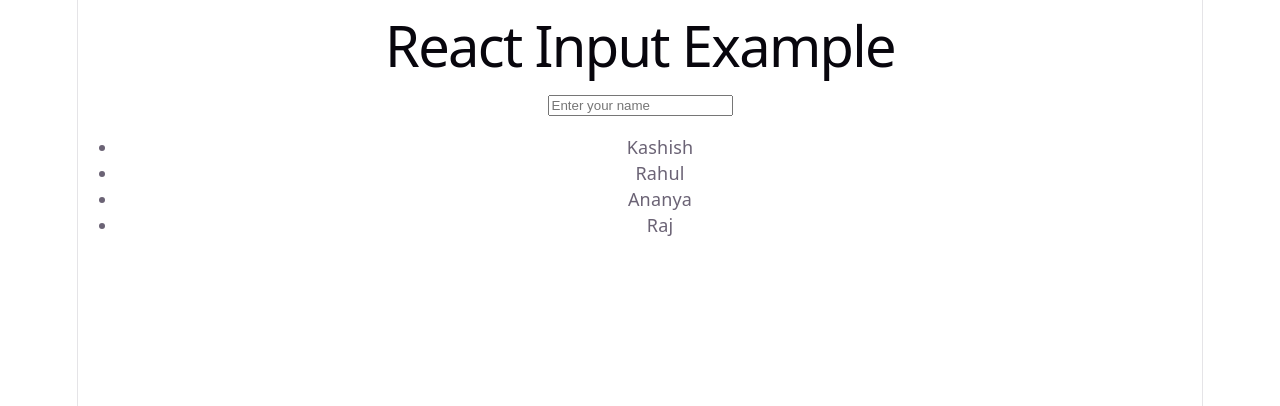
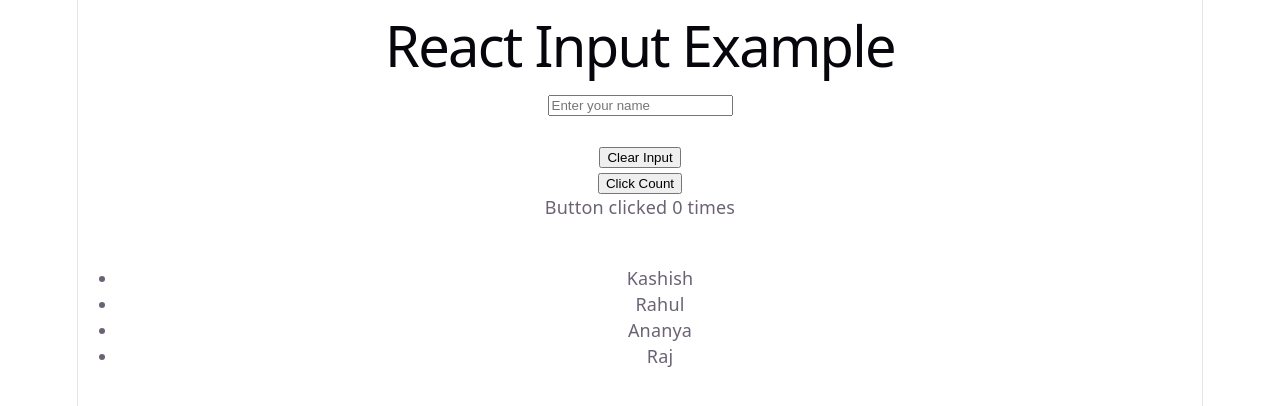
Before and after one commit to kasheeesh08/react-learning-journey, a React (Vite) app: page / in a window 1280 px wide. Shown: the top 406 px of the page. Built offline with nearby package versions, Linux system fonts and the light colour scheme.

Commit message:
Practised multiple states and useEffect dependencies

```diff
--- a/src/App.jsx
+++ b/src/App.jsx
@@ -6,6 +6,13 @@ function App() {
   const filteredStudents = students.filter((student) =>
   student.toLowerCase().includes(name.toLowerCase())
   )
+  function clearInput() {
+    setName('')
+  }
+  const [count, setCount] = useState(0)
+  useEffect(() => {
+    console.log('Button count updated')
+  }, [count])
 
   return (
     <div>
@@ -17,6 +24,21 @@ function App() {
         value={name}
         onChange={(e) => setName(e.target.value)}
       />
+
+      <br /><br />
+
+      <button onClick={clearInput}>
+        Clear Input
+      </button>
+
+      <br />
+      <button onClick={() => setCount(count + 1)}>
+        Click Count
+      </button>
+
+      <br />
+      <p>Button clicked {count} times</p>
+      <br />
 
       {name && <h2>Welcome {name}</h2>}
 
```
